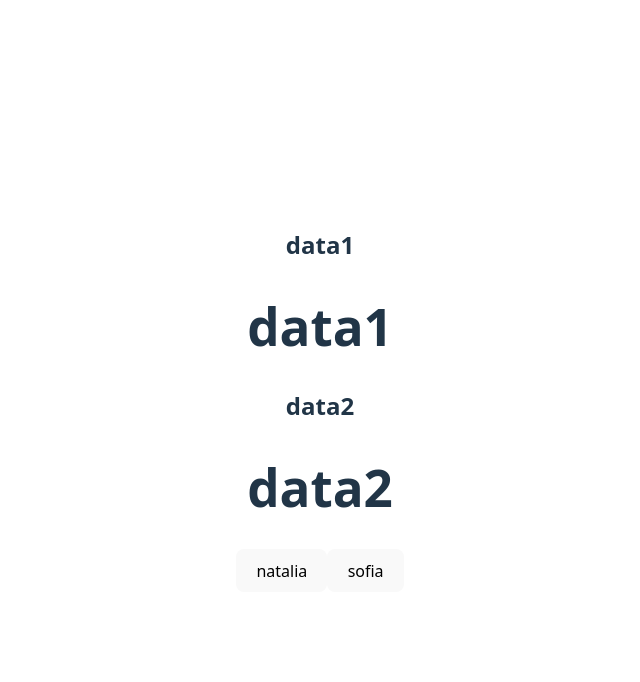
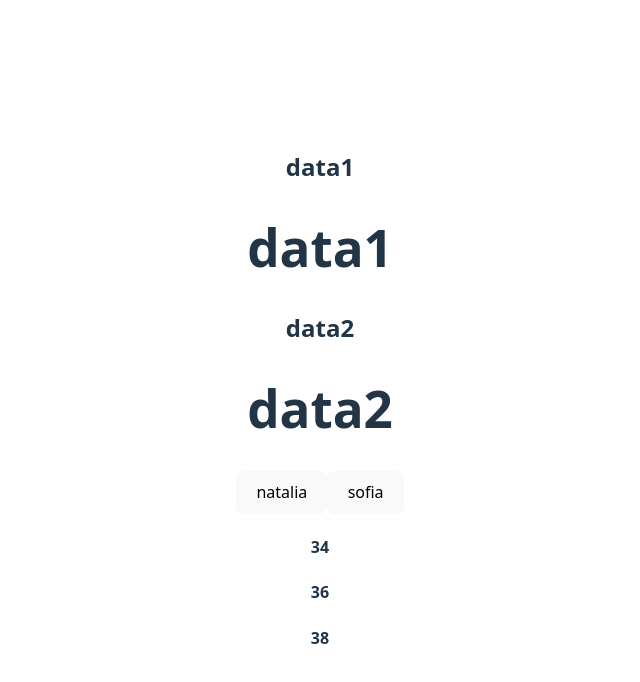
Before and after one commit to 25natalia/Checkpoint-repo, a React (Vite) app: page / in a window 1280 px wide. Shown: the top 682 px of the page, without its empty margins (320-960 px from the left). Built offline with nearby package versions, Linux system fonts and the light colour scheme.

Commit message:
components ready

```diff
--- a/src/App.jsx
+++ b/src/App.jsx
@@ -1,8 +1,10 @@
 import './App.css';
 import Card from './components/Card/Card';
 import Header from './components/Header/Header';
+import Footer from './components/Footer/Footer';
 import { data } from './data/Card';
 import { info } from './data/Header';
+import { footers } from './data/Footer';
 
 function App() {
 	return (
@@ -18,6 +20,12 @@ function App() {
 					return <Header key={button.id} name={button.name} />;
 				})}
 			</div>
+
+			<div>
+				{footers.map((card) => {
+					return <Footer key={card.id} age={card.age} />;
+				})}
+			</div>
 		</>
 	);
 }
--- /dev/null
+++ b/src/components/Footer/Footer.jsx
@@ -0,0 +1,9 @@
+const Footer = ({ age }) => {
+	return (
+		<>
+			<h4>{age}</h4>
+		</>
+	);
+};
+
+export default Footer;
--- /dev/null
+++ b/src/data/Footer.js
@@ -0,0 +1,5 @@
+export const footers = [
+	{ id: 1, age: 34 },
+	{ id: 2, age: 36 },
+	{ id: 3, age: 38 },
+];
```
Also changed, not shown: src/components/Footer/Footer.css (added).
